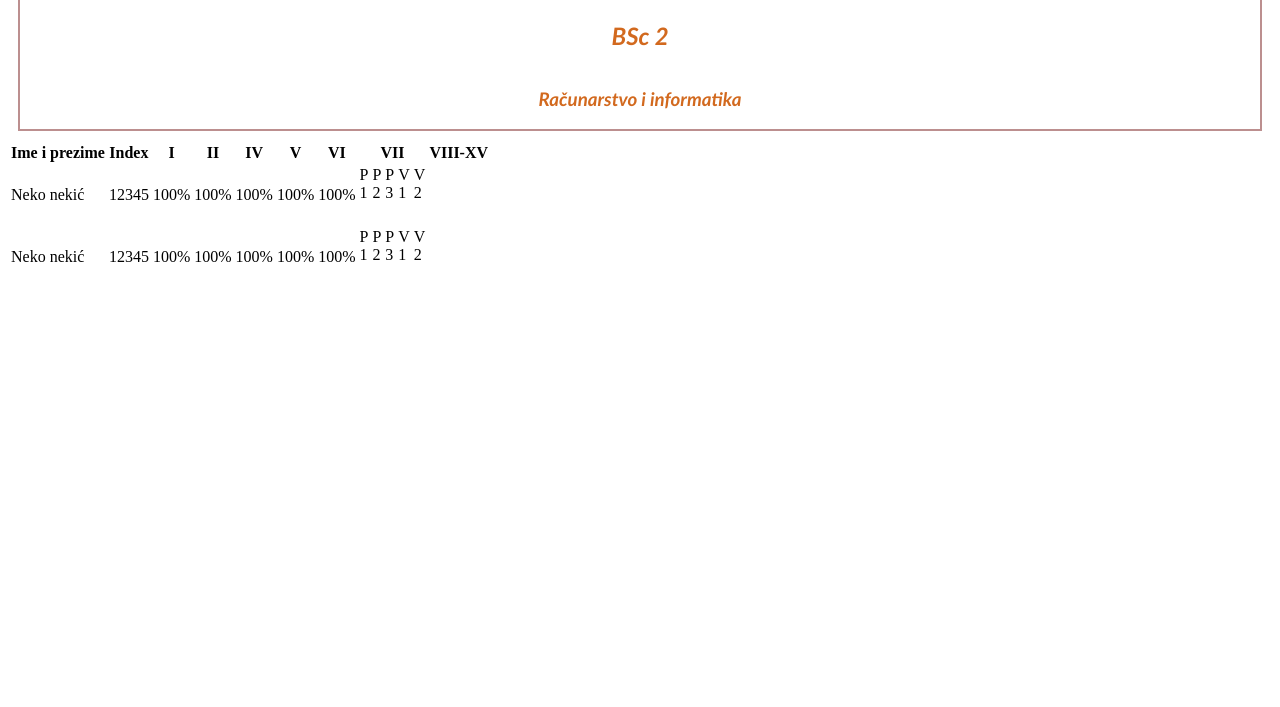
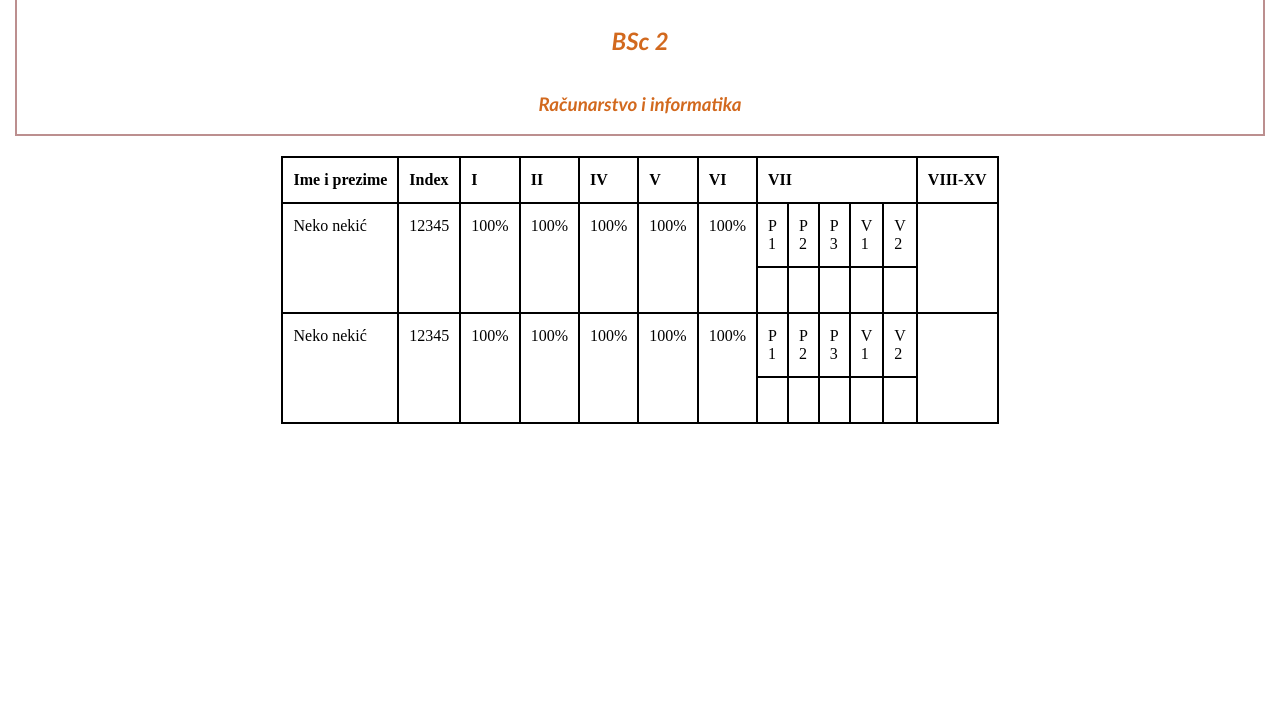
Before and after one commit to PetrovicArmin/aws-attendance-frontend, a plain HTML site: page html/prisustvo.html in a window 1280 px wide. Shown: the part 93-800 px from the top of the page. Drawn offline with Linux system fonts and the light colour scheme.

Commit message:
Dodan css za poravnanja, te širine pojedinih elemenata

```diff
--- a/css/prisustvo.css
+++ b/css/prisustvo.css
@@ -1,9 +1,25 @@
+body {
+    margin: 15px;
+}
+
 .predmet_info {
+    margin-bottom: 20px;
     display: grid;
     text-align: center;
     border: 2px solid rosybrown;
-    margin: 10px;
     font-style: italic;
     font-family: 'Gill Sans', 'Gill Sans MT', Calibri, 'Trebuchet MS', sans-serif;
     color:chocolate;
 }
+
+table {
+    border-collapse: collapse;
+    margin: auto;
+}
+
+td, th {
+    border: 2px solid black;
+    padding: 13px 10px;
+    text-align: left;
+    vertical-align: top;
+}
```
